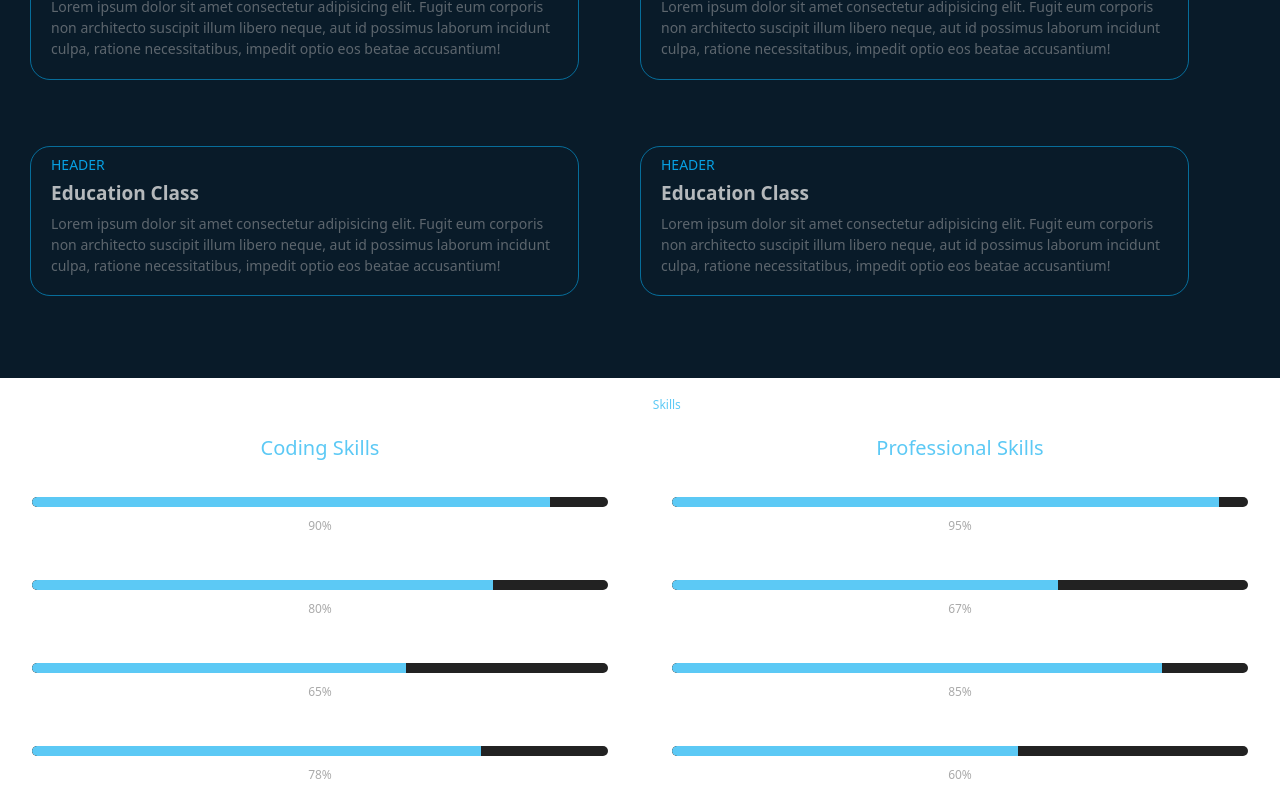
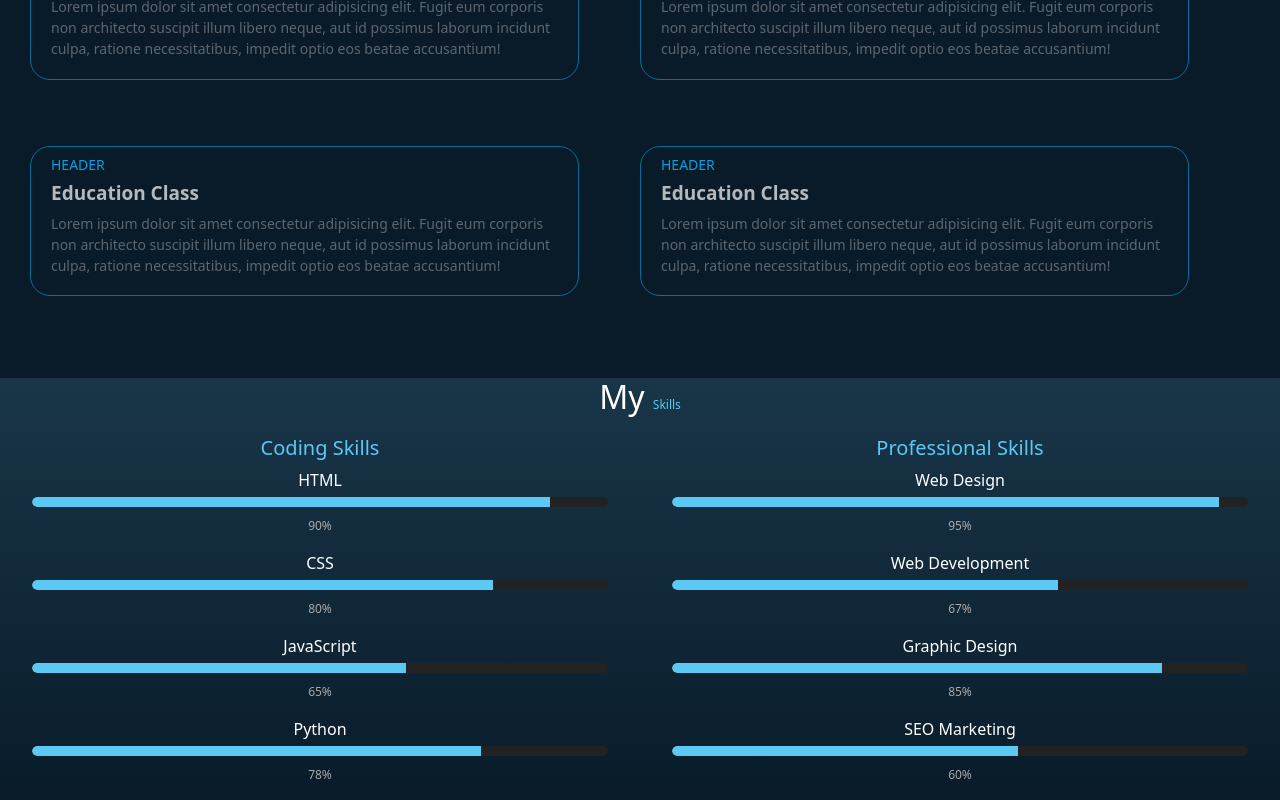
Before and after one commit to ThantzinTun007/Portfolio-test, an Angular app: page /home in a window 1280 px wide. Shown: the part 1927-2727 px from the top of the page. Built offline with nearby package versions, Linux system fonts and the light colour scheme.

Commit message:
skills components

```diff
--- a/src/app/components/skills/skills.component.css
+++ b/src/app/components/skills/skills.component.css
@@ -1,6 +1,7 @@
 .skills-container {
   text-align: center;
   color: #ffffff;
+  background: linear-gradient(#193649, #091b29);
 }
 
 .skills-container .highlight {
```
Also changed, not shown: src/app/components/skills/skills.component.html (indentation only), 1 other file (tests, documents, lock files or other folders). Lines whose indentation alone changed are shown as unchanged.
